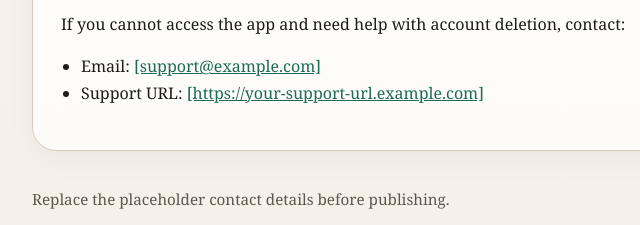
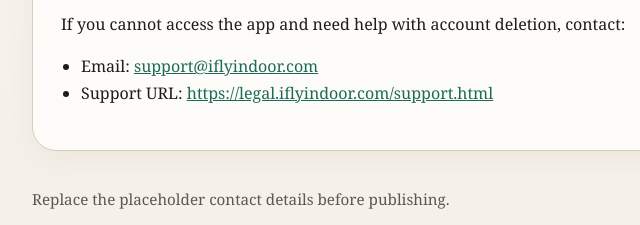
Before and after one commit to bzyyyyyyyy/i-fly-indoor-legal, a plain HTML site: page account-deletion.html in a window 1280 px wide. Shown: the part 1266-1491 px from the top of the page, 198-838 px from the left. Drawn offline with Linux system fonts and the light colour scheme.

Commit message:
Update contact information in legal pages and set effective date in privacy policy

```diff
--- a/account-deletion.html
+++ b/account-deletion.html
@@ -52,8 +52,8 @@
           If you cannot access the app and need help with account deletion, contact:
         </p>
         <ul>
-          <li>Email: <a href="mailto:[support@example.com]">[support@example.com]</a></li>
-          <li>Support URL: <a href="[https://your-support-url.example.com]">[https://your-support-url.example.com]</a></li>
+          <li>Email: <a href="mailto:support@iflyindoor.com">support@iflyindoor.com</a></li>
+          <li>Support URL: <a href="https://legal.iflyindoor.com/support.html">https://legal.iflyindoor.com/support.html</a></li>
         </ul>
       </section>
 
```
Also changed, not shown: privacy-policy.html (+3 -3 lines), support.html (+2 -2 lines).
